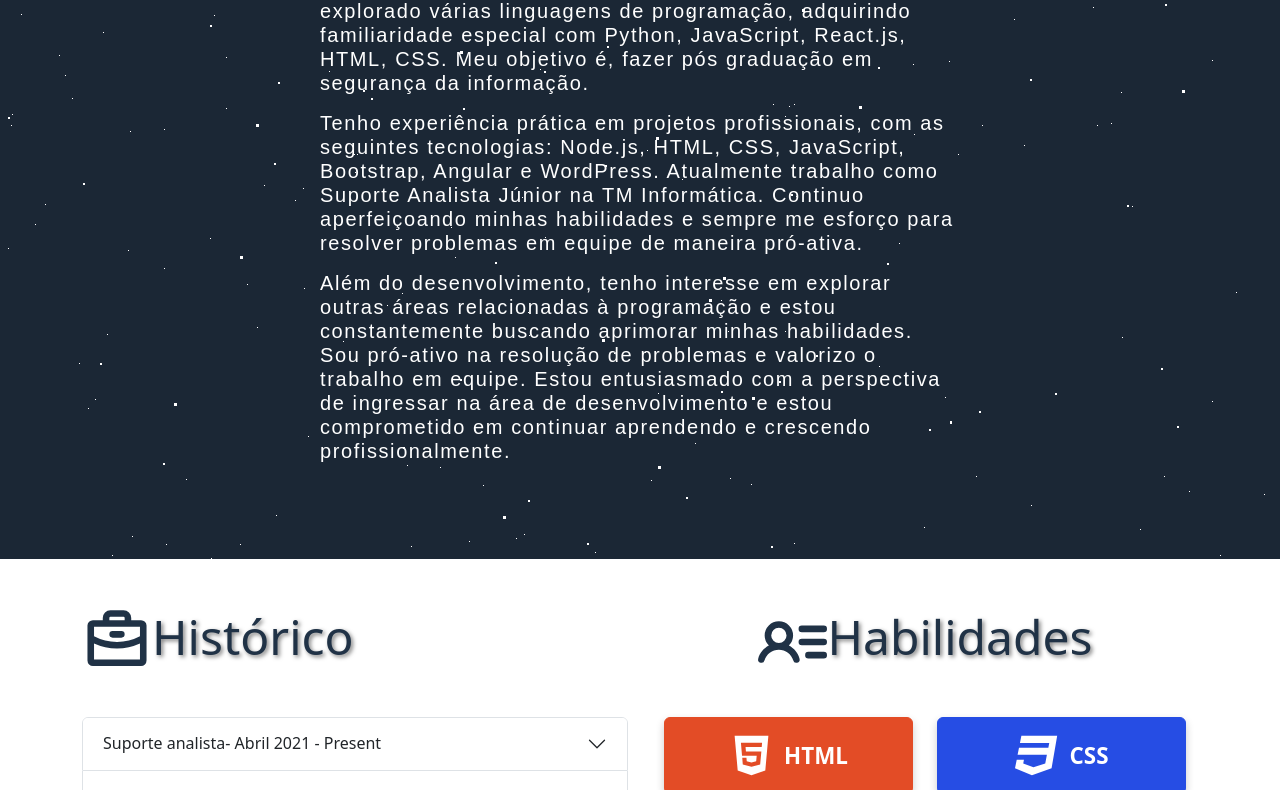
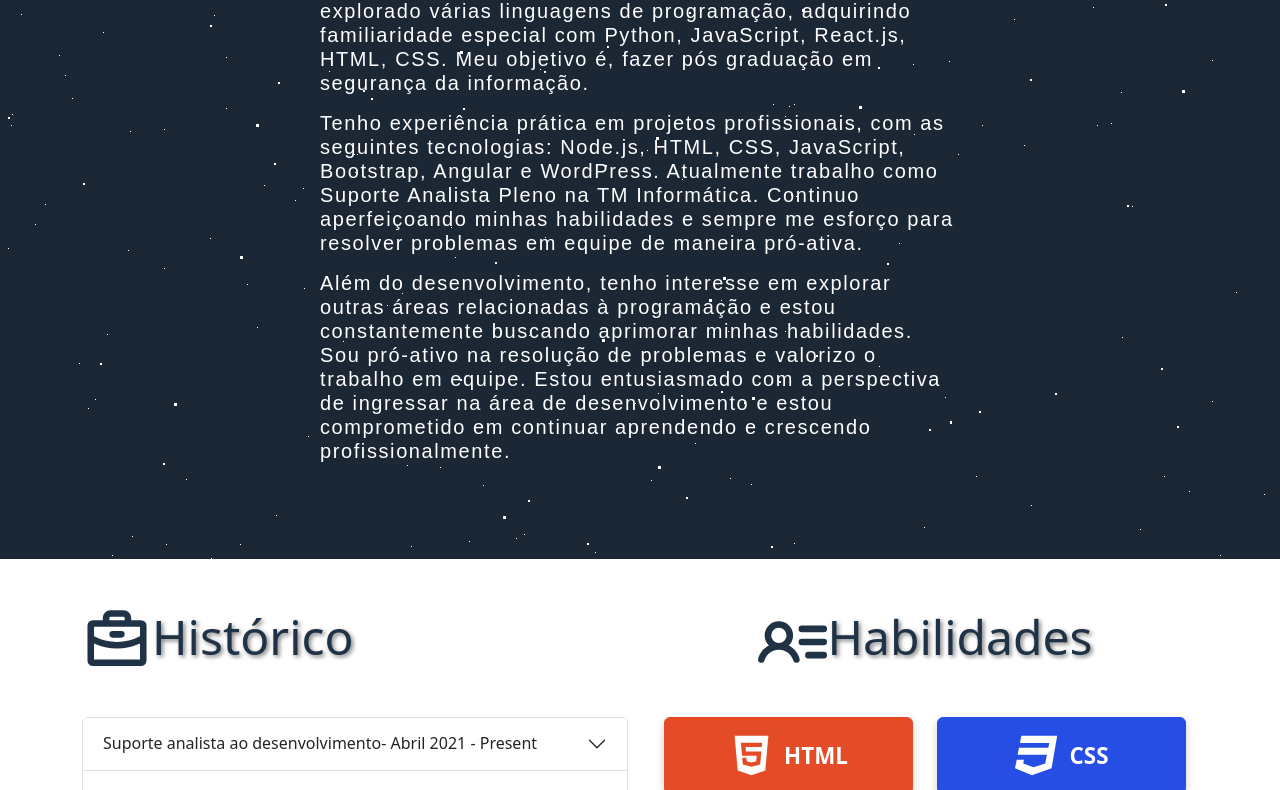
Before and after one commit to Fabio2000/Portifolio, a React (Create React App) app: page / in a window 1280 px wide. Shown: the part 790-1580 px from the top of the page. Built offline with nearby package versions, Linux system fonts and the light colour scheme.

Commit message:
Atualizando cargo de atuação

```diff
--- a/src/components/historico/historico.js
+++ b/src/components/historico/historico.js
@@ -28,7 +28,7 @@ function Historico() {
                             aria-expanded="false"
                             aria-controls="panelsStayOpen-collapseOne"
                         >
-                            Suporte analista <a> - Abril 2021 - Present</a>
+                            Suporte analista ao desenvolvimento<a> - Abril 2021 - Present</a>
                         </button>
                     </h2>
                     <div id="panelsStayOpen-collapseOne" className="accordion-collapse collapse">
--- a/src/components/resumo/resumo.js
+++ b/src/components/resumo/resumo.js
@@ -13,7 +13,7 @@ function Resumo() {
             </div>
             <div className="resumo">
                 <h5>Sou um entusiasta da programação e estudo na área de desenvolvimento desde 2018. Durante esse período, tenho explorado várias linguagens de programação, adquirindo familiaridade especial com Python, JavaScript, React.js, HTML, CSS. Meu objetivo é, fazer pós graduação em segurança da informação.</h5>
-                <h5>Tenho experiência prática em projetos profissionais, com as seguintes tecnologias: Node.js, HTML, CSS, JavaScript, Bootstrap, Angular e WordPress. Atualmente trabalho como Suporte Analista Júnior na TM Informática. Continuo aperfeiçoando minhas habilidades e sempre me esforço para resolver problemas em equipe de maneira pró-ativa.</h5>
+                <h5>Tenho experiência prática em projetos profissionais, com as seguintes tecnologias: Node.js, HTML, CSS, JavaScript, Bootstrap, Angular e WordPress. Atualmente trabalho como Suporte Analista Pleno na TM Informática. Continuo aperfeiçoando minhas habilidades e sempre me esforço para resolver problemas em equipe de maneira pró-ativa.</h5>
                 <h5>Além do desenvolvimento, tenho interesse em explorar outras áreas relacionadas à programação e estou constantemente buscando aprimorar minhas habilidades. Sou pró-ativo na resolução de problemas e valorizo o trabalho em equipe.
                     Estou entusiasmado com a perspectiva de ingressar na área de desenvolvimento e estou comprometido em continuar aprendendo e crescendo profissionalmente.</h5>
             </div>
```
